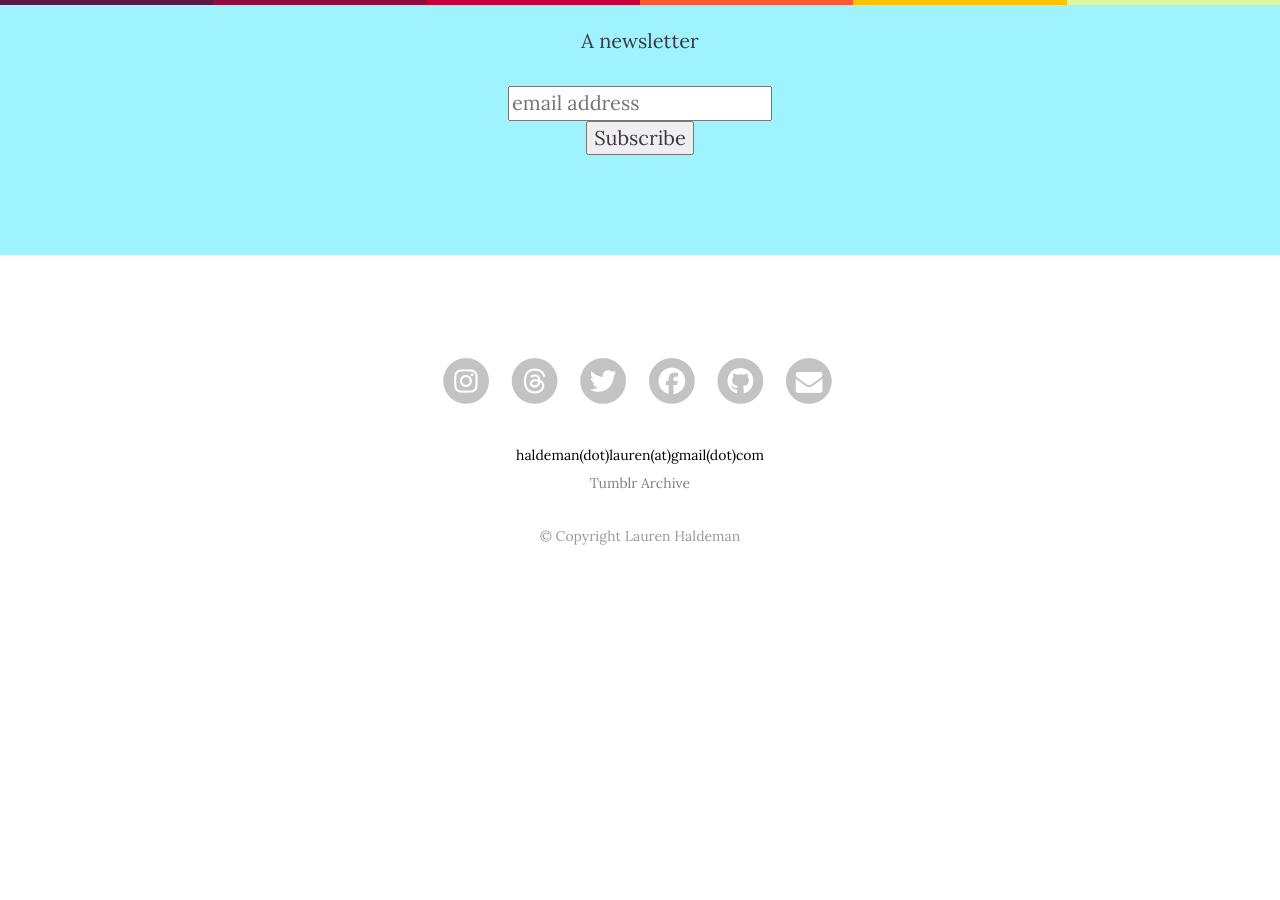
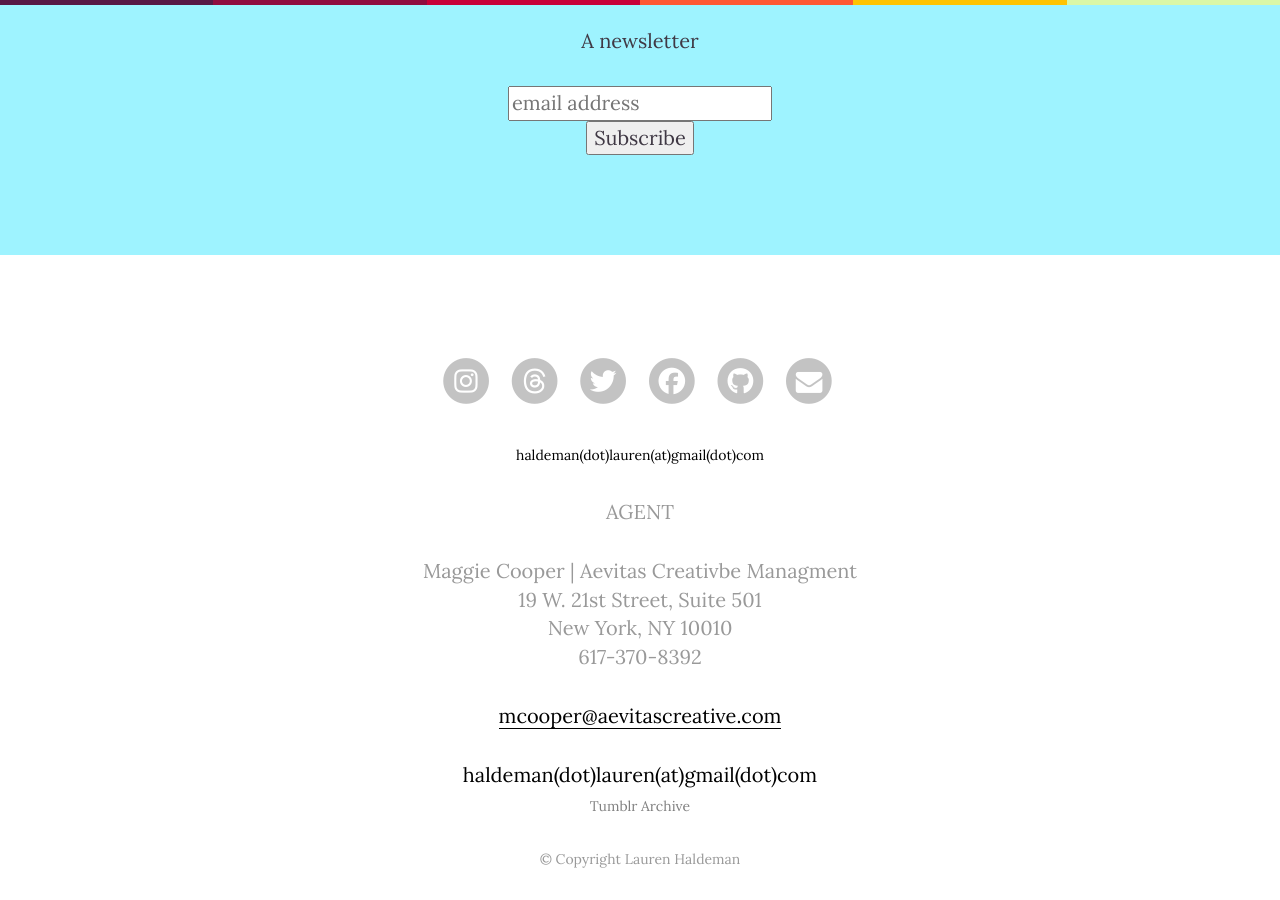
Before and after one commit to laurenhaldeman/laurenhaldeman.github.io, a Jekyll site: the page built from calenday-is-a-book.html, in a window 1280 px wide and 900 px high, scrolled down 988 px. Built offline with Jekyll 4.4.1, drawn with Linux system fonts in a browser that asks for light colours; nearby versions of some CDN libraries; some web fonts are replaced; comment, search, counter and statistics services are not loaded; before the commit the page ends 1565 px from its top, so only the background shows below that.

Commit message:
Update footer.html

```diff
--- a/_includes/footer.html
+++ b/_includes/footer.html
@@ -82,6 +82,14 @@
   </ul>
 
 <a style="font-size: 14px;" href="mailto:haldeman.lauren@gmail.com">haldeman(dot)lauren(at)gmail(dot)com</a><br>
+<p>AGENT</p>
+
+Maggie Cooper | Aevitas Creativbe Managment<br>
+19 W. 21st Street, Suite 501<br>
+New York, NY 10010<br>
+617-370-8392<br>
+<p><a href="mcooper@aevitascreative.com">mcooper@aevitascreative.com</a></p>
+<a href="mailto:haldeman.lauren@gmail.com">haldeman(dot)lauren(at)gmail(dot)com</a><br>
 	<a style="font-size: 14px; color: grey;" href="https://laurenhaldeman.tumblr.com">Tumblr Archive</a>
   <p style="font-size: 14px;">&copy; Copyright Lauren Haldeman</p>
 </div>
```
